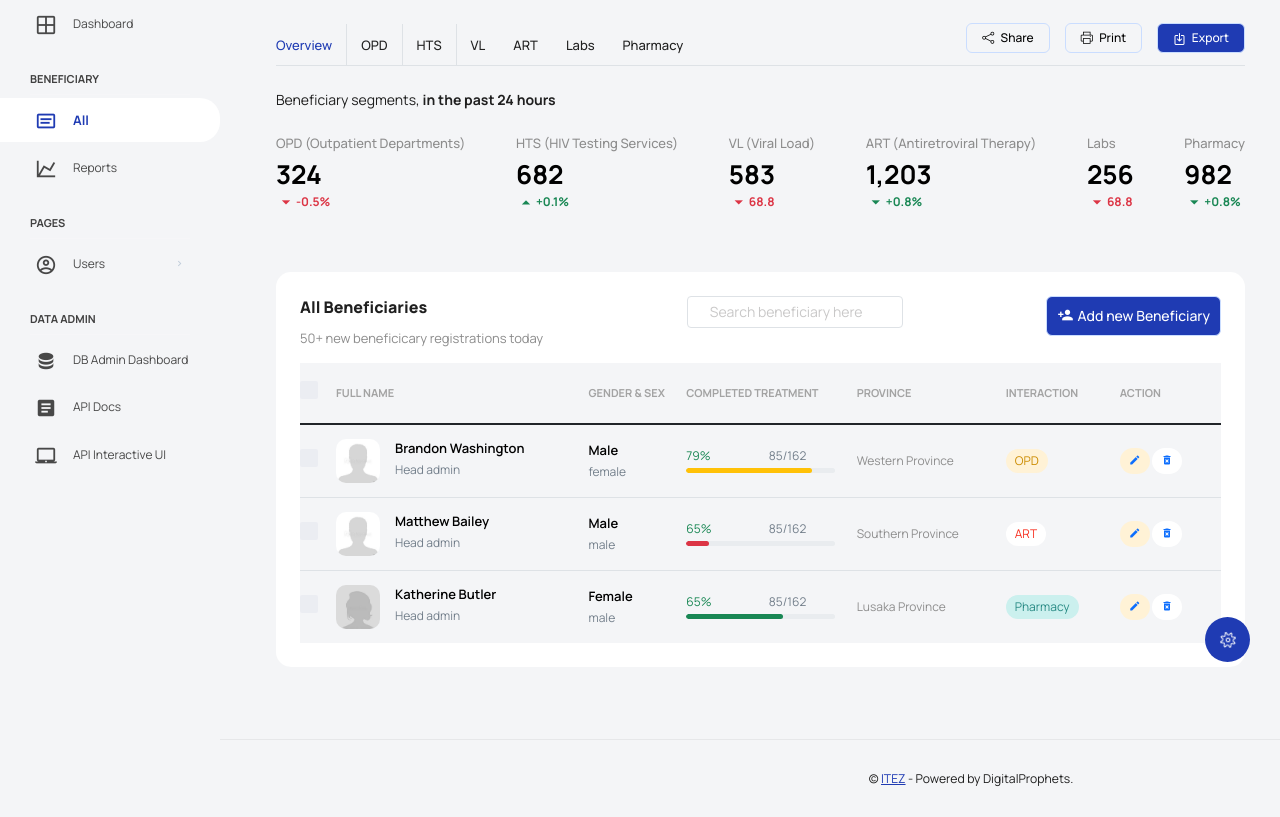
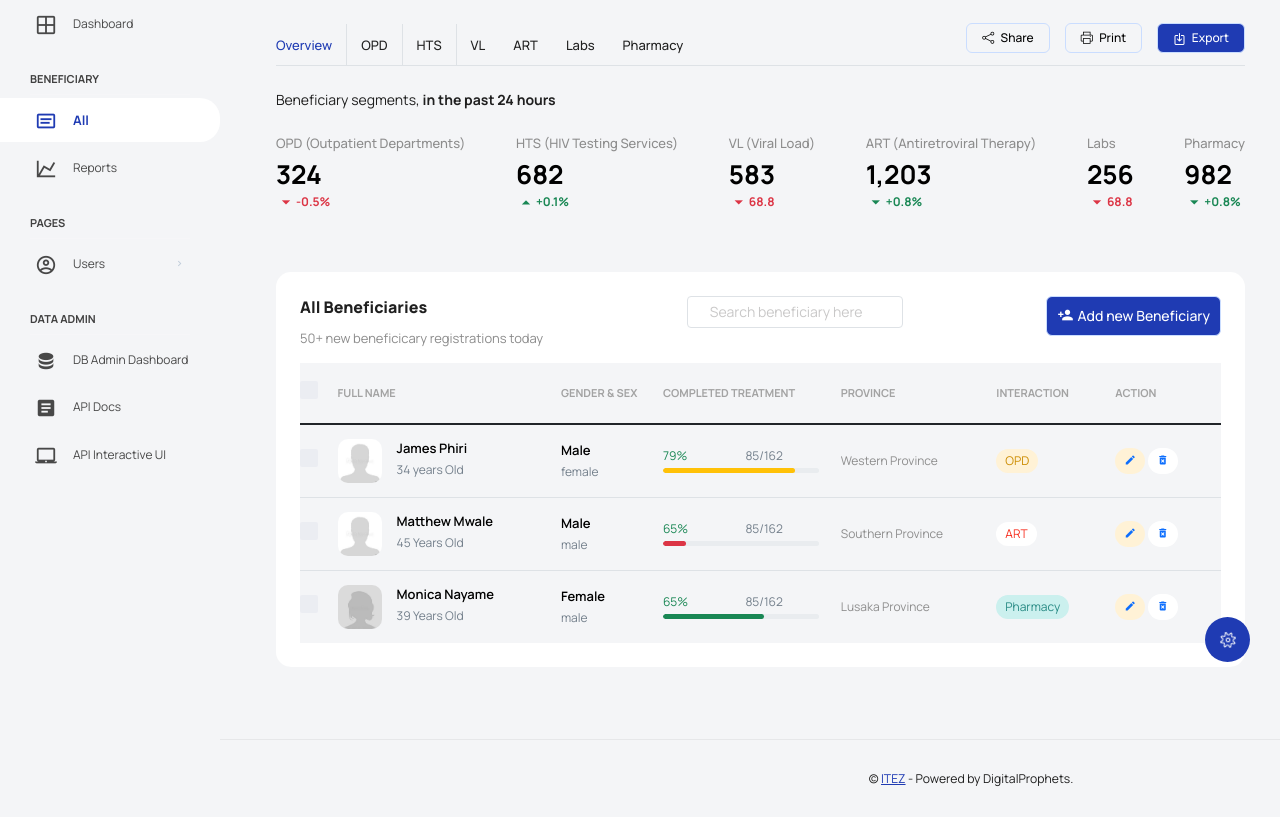
Before and after one commit to wearethepioneers18/itez, a Django app: page /list_beneficiary in a window 1280 px wide. Shown: the part 98-915 px from the top of the page. Run offline with Django 3.2, Linux system fonts and the light colour scheme; the visitor is signed in with stand-in values (Sample User, id 1); data that the repository does not hold is empty; parts of the project's set-up code (start-up, migrations or seed data) failed here and were passed over; some libraries are stand-ins or nearby versions.

Commit message:
add placeholder dummy data

```diff
--- a/itez/templates/home/list_beneficiary.html
+++ b/itez/templates/home/list_beneficiary.html
@@ -108,8 +108,8 @@
                                       <img src="/static/assets/images/faces/male.jpeg" alt="">
                                       <!-- <img src="/static/assets/images/faces/face1.jpg" alt=""> -->
                                       <div>
-                                        <h6>Brandon Washington</h6>
-                                        <p>Head admin</p>
+                                        <h6>James Phiri</h6>
+                                        <p>34 years Old</p>
                                       </div>
                                     </div>
                                   </td>
@@ -156,8 +156,8 @@
                                     <div class="d-flex">
                                       <img src="/static/assets/images/faces/male.jpeg" alt="">
                                       <div>
-                                        <h6>Matthew Bailey</h6>
-                                        <p>Head admin</p>
+                                        <h6>Matthew Mwale</h6>
+                                        <p>45 Years Old</p>
                                       </div>
                                     </div>
                                   </td>
@@ -203,8 +203,8 @@
                                     <div class="d-flex">
                                       <img src="/static/assets/images/faces/female.jpeg" alt="">
                                       <div>
-                                        <h6>Katherine Butler</h6>
-                                        <p>Head admin</p>
+                                        <h6>Monica Nayame</h6>
+                                        <p>39 Years Old</p>
                                       </div>
                                     </div>
                                   </td>
```
